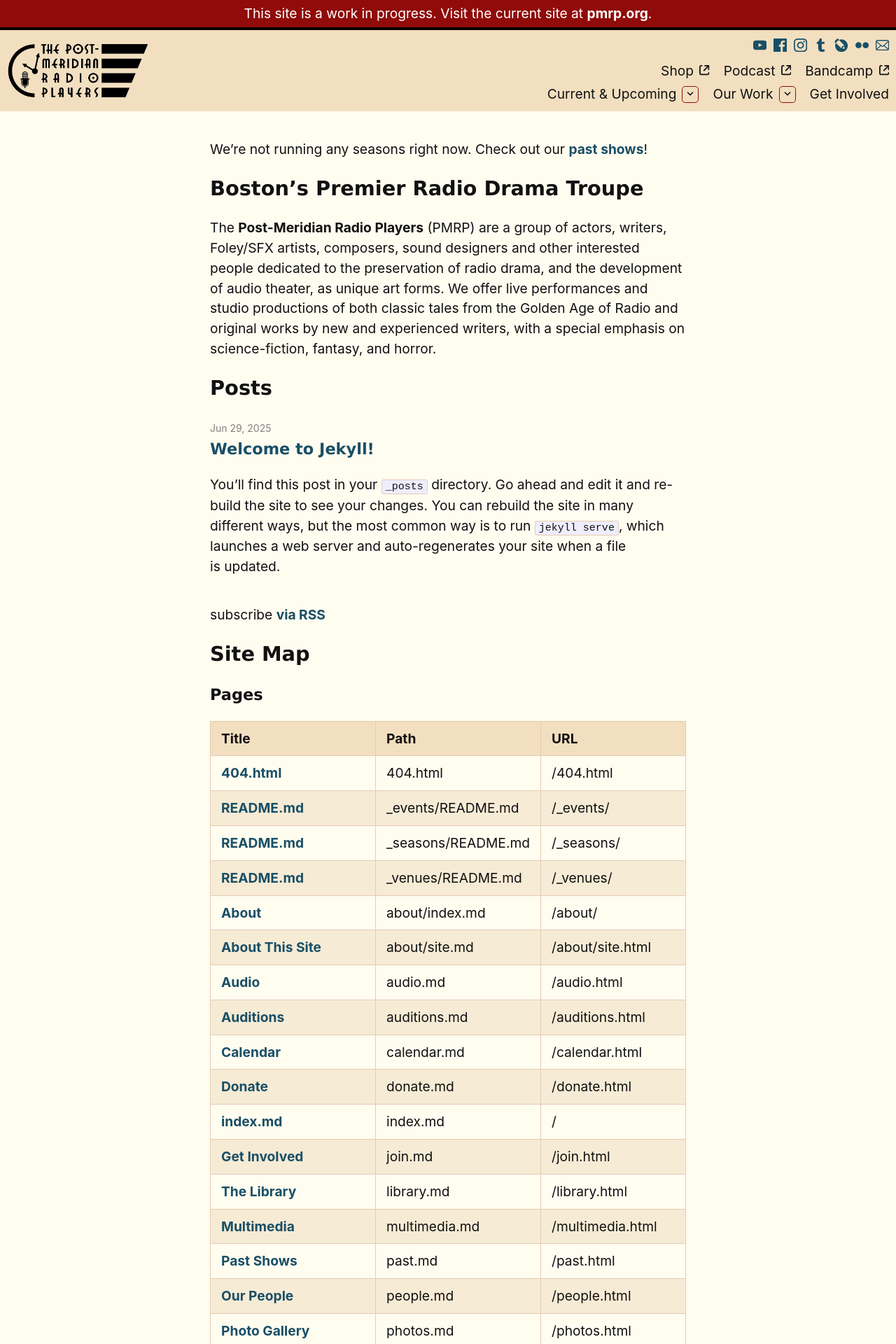
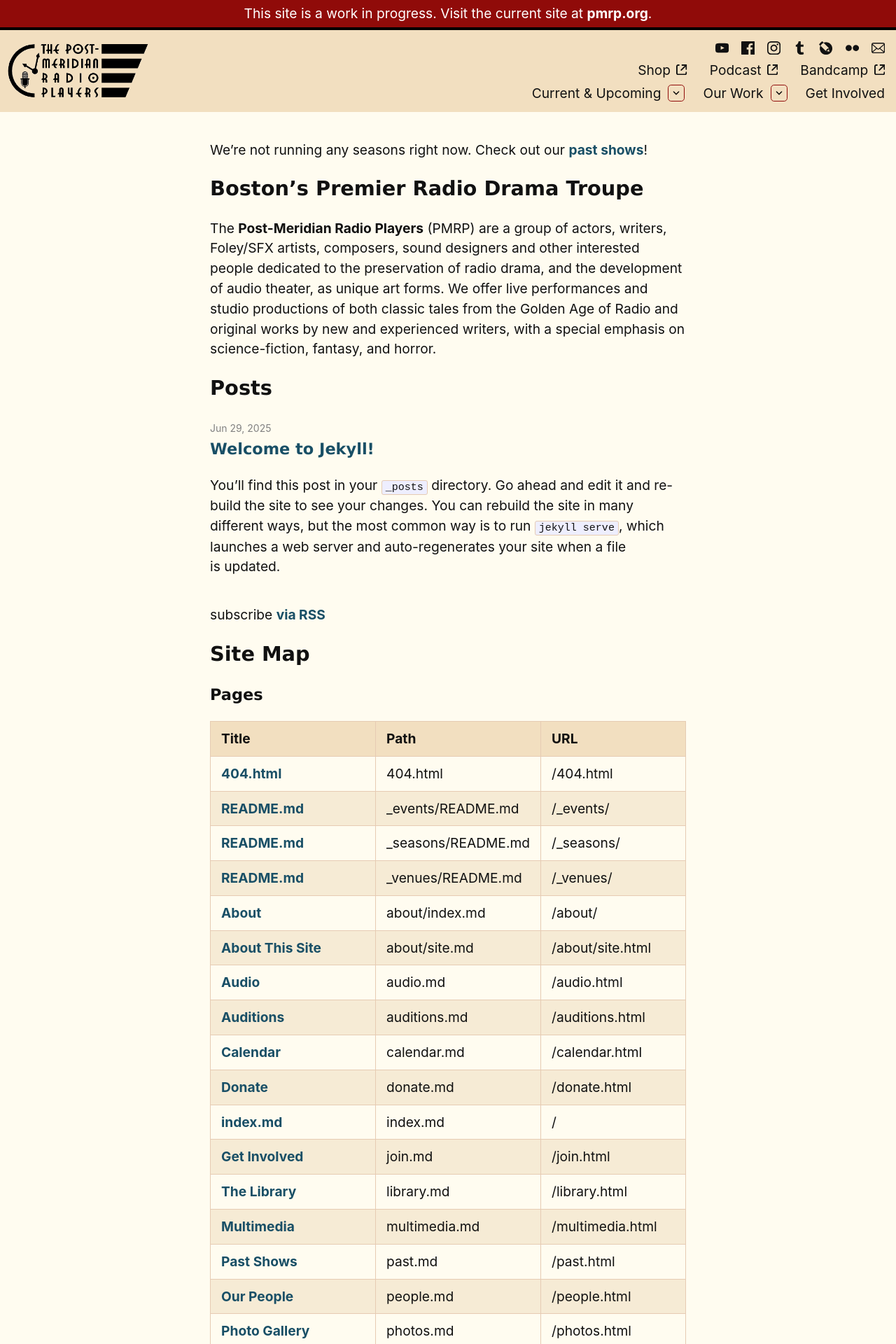
Before and after one commit to pmrp-boston/pmrp_2025, a Jekyll site: the page built from index.md, in a window 1280 px wide. Shown: the top 1920 px of the page at 70% size. Built offline with Jekyll 4.4.1, drawn with Linux system fonts in a browser that asks for light colours.

Commit message:
Restyle main nav links and popups

```diff
--- a/_includes/footer/footer_links_col.html
+++ b/_includes/footer/footer_links_col.html
@@ -3,7 +3,7 @@
   {%- assign my_page = site.pages | where: "path", path.page | first -%}
   {%- if my_page.title -%}
   <li>
-    <a class="page-link" href="{{ my_page.url | relative_url }}"
+    <a href="{{ my_page.url | relative_url }}"
       >{{ my_page.title | escape }}</a
     >
 
@@ -14,7 +14,7 @@
       {%- assign sub_page = site.pages | where: "path", subpath | first -%}
       {%- if sub_page.title -%}
       <li>
-        <a class="footer-sublink" href="{{ sub_page.url | relative_url }}"
+        <a href="{{ sub_page.url | relative_url }}"
           >{{ sub_page.title | escape }}</a
         >
       </li>
@@ -30,7 +30,7 @@
 
       {% for season in sorted_seasons %}
       <li>
-        <a class="footer-sublink" href="{{ season.url | relative_url }}"
+        <a href="{{ season.url | relative_url }}"
           >{{ season.title | escape }}</a
         >
       </li>
--- a/_includes/header/header_navigation.html
+++ b/_includes/header/header_navigation.html
@@ -3,7 +3,7 @@
 <nav class="site-nav">
     {% include header/social.html %}
     {% include header/nav_external_links.html %}
-    <ul class="links-wrapper unstyled-list">
+    <ul class="page-links unstyled-list">
         {% for item in page_paths %}
         {% if item.page %}
         {% assign my_page = site.pages | where: "path", item.page | first %}
@@ -13,9 +13,9 @@
         {% endif %}
         {% assign item_id = item_id_src | replace: " ", "-" %}
 
-        <li class="links-item">
+        <li>
             {% if item.page %}
-            <a class="page-link" href="{{ my_page.url | relative_url }}">{{ my_page.title | escape }}</a>
+            <a href="{{ my_page.url | relative_url }}">{{ my_page.title | escape }}</a>
             {% endif %}
             {% if item.label and item.page == nil %}
             <span>{{ item.label }}</span>
@@ -32,13 +32,13 @@
                 <use xlink:href="{{ '/assets/ui-icons.svg#caret' | relative_url }}"></use>
             </svg>
             </button>
-            <ul class="links-submenu unstyled-list" id="submenu-{{ item_id }}">
+            <ul class="page-links-submenu unstyled-list" id="submenu-{{ item_id }}">
 
             {% if item.page == "upcoming.md" %}
             {% for event in site.events %}
             {% if site.time < event.closed_datetime %}
             <li>
-                <a class="page-link" href="{{ event.url | relative_url }}">{{ event.title }}</a>
+                <a href="{{ event.url | relative_url }}">{{ event.title }}</a>
             </li>
             {% endif %}
             {% endfor %}
@@ -46,7 +46,7 @@
             {% for season in site.seasons %}
             {% if site.time < season.closed_datetime %}
             <li>
-                <a class="page-link" href="{{ season.url | relative_url }}">{{ season.title }}</a>
+                <a href="{{ season.url | relative_url }}">{{ season.title }}</a>
             </li>
             {% endif %}
             {% endfor %}
@@ -55,7 +55,7 @@
             {% for subpage in item.subpages %}
             {% assign my_subpage = site.pages | where: "path", subpage | first %}
             <li>
-                <a class="page-link" href="{{ my_subpage.url | relative_url }}">{{ my_subpage.title }}</a>
+                <a href="{{ my_subpage.url | relative_url }}">{{ my_subpage.title }}</a>
             </li>
             {% endfor %}
             </ul>
--- a/_includes/header/nav_external_links.html
+++ b/_includes/header/nav_external_links.html
@@ -1,6 +1,6 @@
-<ul class="links-wrapper unstyled-list">
+<ul class="unstyled-list external-links">
   <li>
-    <a class="page-link" href="http://www.zazzle.com/postmeridianradio"
+    <a href="http://www.zazzle.com/postmeridianradio"
       >Shop
       <svg class="external-link-icon">
         <use
@@ -10,7 +10,7 @@
     </a>
   </li>
   <li>
-    <a class="page-link" href="https://pmrppodcast.buzzsprout.com"
+    <a href="https://pmrppodcast.buzzsprout.com"
       >Podcast
       <svg class="external-link-icon">
         <use
@@ -20,7 +20,7 @@
     </a>
   </li>
   <li>
-    <a class="page-link" href="https://pmrp.bandcamp.com"
+    <a href="https://pmrp.bandcamp.com"
       >Bandcamp
       <svg class="external-link-icon">
         <use
--- a/assets/css/main.css
+++ b/assets/css/main.css
@@ -31,8 +31,8 @@
 }
 
 .external-link-icon {
-  width: 0.5lh;
-  height: 0.5lh;
+  width: 0.8em;
+  height: 0.8em;
   display: inline-block;
   fill: var(--color-text);
   margin-left: 3px;
@@ -209,7 +209,6 @@ button.icon-button {
   display: flex;
   flex-direction: column;
   align-items: flex-end;
-  gap: 5px;
 }
 
 @media screen and (max-width: 850px) {
@@ -218,38 +217,69 @@ button.icon-button {
   }
 }
 
-.site-nav .page-link {
+.site-nav a,
+.site-nav span {
   color: var(--color-text);
-  line-height: 1.5;
   font-weight: var(--font-weight-normal);
+  padding-inline: 6px;
+  padding-block: 2px;
+  border-radius: 4px;
 }
 
-.links-wrapper {
+.site-nav a:hover {
+  background-color: var(--color-primary);
+  color: white;
+}
+
+.site-nav .social-media a {
+  padding-block: 6px;
+}
+
+.site-nav .external-links {
+  display: flex;
+  gap: 20px;
+  flex-wrap: wrap;
+}
+
+.site-nav .external-links > li {
+  display: flex;
+}
+
+.page-links {
   display: flex;
   gap: 20px;
   align-items: flex-start;
+  flex-wrap: wrap;
+  justify-content: center;
 }
 
-.links-item {
+.page-links > li {
   position: relative;
   display: flex;
-  gap: 8px;
+  gap: 4px;
   align-items: center;
 }
 
-[aria-expanded=false] + .links-submenu {
+[aria-expanded="false"] + .page-links-submenu {
   display: none;
 }
 
-.links-submenu {
+.page-links-submenu {
   position: absolute;
-  background-color: var(--color-bg-primary);
-  top: 1.2lh;
-  padding: 12px;
+  background-color: var(--color-bg-secondary);
+  top: calc(100% + 10px);
   width: calc(100% + 24px);
+  padding: 6px 12px 12px 12px;
   margin-left: -12px;
-  border: 1px solid var(--color-text-subtle-1);
-  border-radius: 12px;
+  border-left: 1px solid var(--color-border-subtle);
+  border-right: 1px solid var(--color-border-subtle);
+  border-bottom: 1px solid var(--color-border-subtle);
+  border-bottom-right-radius: 8px;
+  border-bottom-left-radius: 8px;
+}
+
+.page-links-submenu a {
+  display: block;
 }
 
 button.menu-button-dropdown {
@@ -261,6 +291,11 @@ button.menu-button-dropdown {
   border: 1px solid var(--color-primary);
   border-radius: 20%;
   padding: 0;
+}
+
+button.menu-button-dropdown:hover {
+  color: white;
+  background-color: var(--color-primary);
 }
 
 .menu-button-caret-icon {
@@ -304,21 +339,21 @@ button.menu-button-dropdown {
   border: 1px solid var(--color-border-subtle);
   border-radius: 12px;
   background-color: var(--color-bg);
-  padding: 20px;
+  padding: 0;
+  font-size: 1.5rem;
+  text-align: center;
 }
 
 .mobile-nav-dialog .mobile-nav-dialog-contents {
   display: flex;
   flex-direction: column;
-  align-items: center;
-  gap: 15px;
 }
 
 .mobile-nav-dialog .mobile-nav-dialog-header {
   display: flex;
   justify-content: space-between;
-  margin-bottom: 15px;
   width: 100%;
+  padding: 20px;
 }
 
 .mobile-nav-dialog .mobile-nav-dialog-title-img {
@@ -326,39 +361,69 @@ button.menu-button-dropdown {
 }
 
 .mobile-nav-dialog .site-nav {
+  width: 100%;
+  align-items: stretch;
+  gap: 0;
+}
+
+.mobile-nav-dialog .site-nav li a,
+.mobile-nav-dialog .site-nav li span {
+  padding-block: 10px;
+  padding-inline: 12px;
+}
+
+.mobile-nav-dialog .social-media,
+.mobile-nav-dialog .external-links,
+.mobile-nav-dialog .page-links > li {
+  padding-block: 12px;
+}
+
+.mobile-nav-dialog .site-nav .social-media {
+  width: 100%;
+  display: flex;
+  justify-content: center;
+  flex-wrap: wrap;
   align-items: center;
-  gap: 12px;
 }
 
 .mobile-nav-dialog .menu-button-dropdown {
   display: none;
 }
 
-.mobile-nav-dialog .links-wrapper:has(.links-submenu) {
-  flex-direction: column;
-  align-items: center;
-  gap: 16px;
-  font-weight: bold;
-  text-align: center;
+.mobile-nav-dialog .external-links {
+  justify-content: center;
+  row-gap: 0;
 }
 
-.mobile-nav-dialog .links-wrapper:has(.links-submenu) .page-link {
-  font-weight: bold;
+.mobile-nav-dialog .page-links {
+  gap: 0;
 }
 
-.mobile-nav-dialog .links-wrapper .links-submenu .page-link {
-  font-weight: normal;
+.mobile-nav-dialog .page-links {
+  flex-direction: column;
+  align-items: stretch;
 }
 
-.mobile-nav-dialog .links-item {
+.mobile-nav-dialog .page-links > li {
   flex-direction: column;
-  align-items: center;
+  align-items: stretch;
+  gap: 0;
 }
 
-.mobile-nav-dialog .links-submenu {
+.mobile-nav-dialog .page-links > li > :first-child {
+  font-weight: var(--font-weight-bold);
+}
+
+.mobile-nav-dialog .social-media,
+.mobile-nav-dialog .external-links,
+.mobile-nav-dialog .page-links > li {
+  border-top: 1px solid var(--color-border);
+  padding-inline: 12px;
+}
+
+.mobile-nav-dialog .page-links-submenu {
   display: flex;
   flex-direction: column;
-  align-items: center;
   position: revert;
   padding: 0;
   margin: 0;
@@ -410,13 +475,17 @@ button.menu-button-dropdown {
   font-weight: revert;
 }
 
+.social-media {
+  display: flex;
+  gap: 6px;
+}
+
+.social-media a {
+  display: flex;
+}
+
 .social-media a:hover {
   text-decoration: none;
-}
-
-.social-media {
-  display: flex;
-  gap: 10px;
 }
 
 .footer-heading {
@@ -450,7 +519,7 @@ button.menu-button-dropdown {
  * Posts
  */
 .post-header {
-  margin-bottom: calc(2 * var(--space-vertical-rhythm));;
+  margin-bottom: calc(2 * var(--space-vertical-rhythm));
 }
 
 .post-title {
@@ -465,7 +534,7 @@ button.menu-button-dropdown {
 }
 
 .post-content {
-  margin-bottom: calc(2 * var(--space-vertical-rhythm));;
+  margin-bottom: calc(2 * var(--space-vertical-rhythm));
 }
 .post-content h2 {
   font-size: 32px;
```
